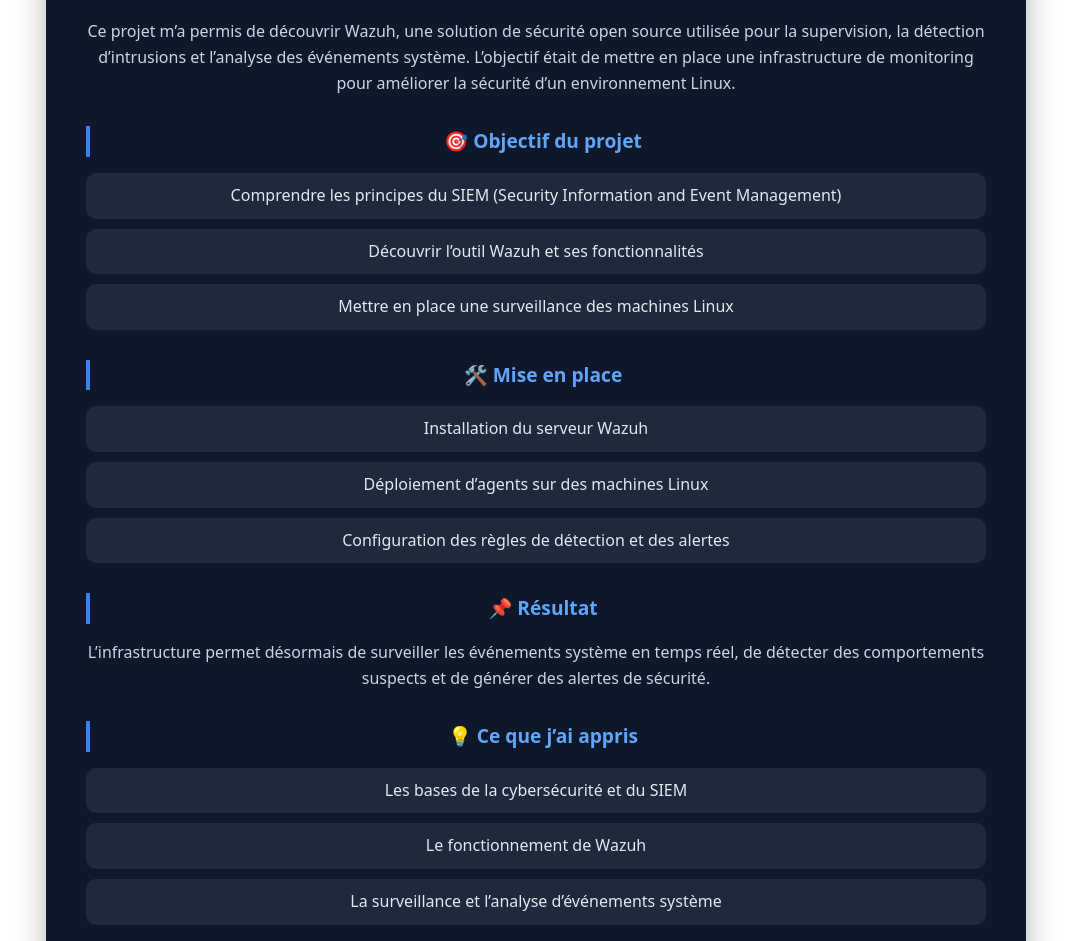
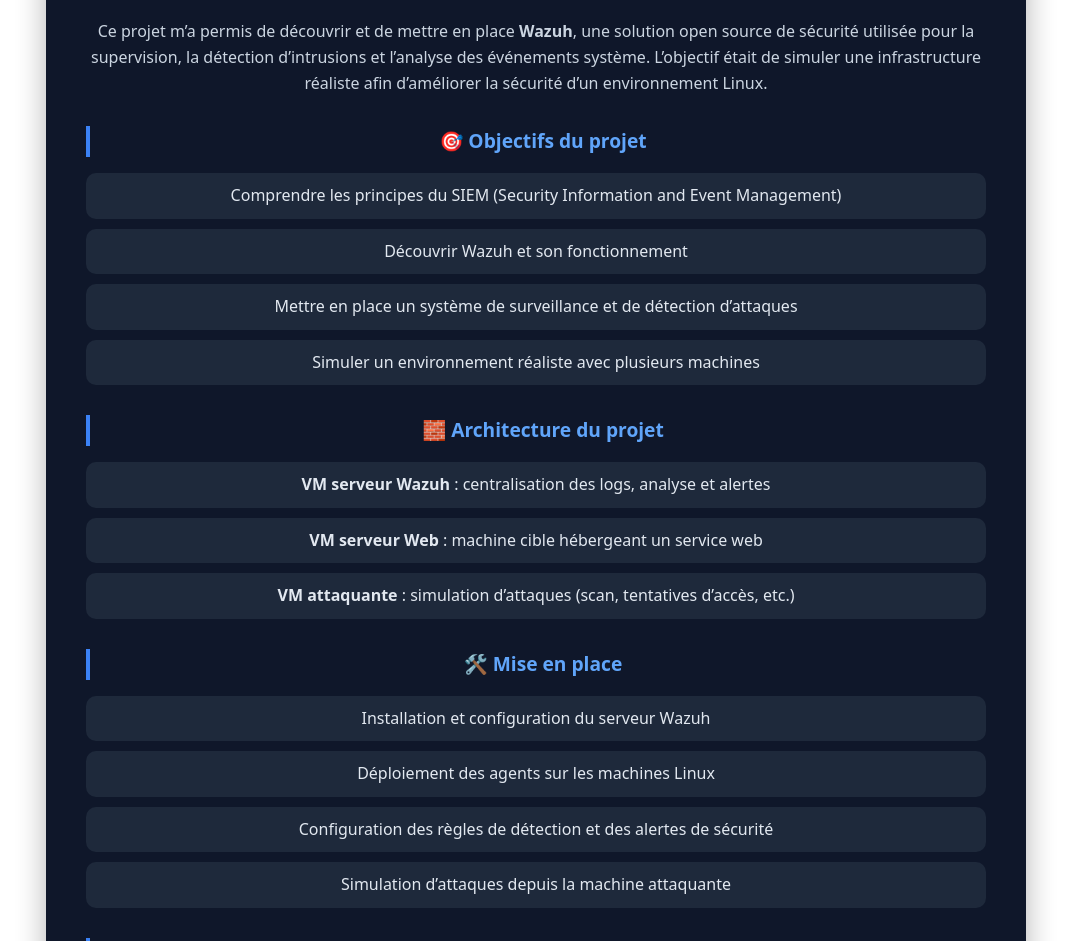
Before and after one commit to Thipakan/Portfolio-2, a React (Vite) app: page /wazuh in a window 1280 px wide. Shown: the part 380-1321 px from the top of the page, without its empty margins (104-1175 px from the left). Built offline with nearby package versions, Linux system fonts and the light colour scheme.

Commit message:
Update Wazuh.jsx

```diff
--- a/src/pages/Wazuh.jsx
+++ b/src/pages/Wazuh.jsx
@@ -8,39 +8,54 @@
       <h2>Supervision et détection d’intrusions</h2>
 
       <p>
-        Ce projet m’a permis de découvrir Wazuh, une solution de sécurité open
-        source utilisée pour la supervision, la détection d’intrusions et
-        l’analyse des événements système. L’objectif était de mettre en place
-        une infrastructure de monitoring pour améliorer la sécurité d’un
-        environnement Linux.
+        Ce projet m’a permis de découvrir et de mettre en place <strong>Wazuh</strong>, une solution
+        open source de sécurité utilisée pour la supervision, la détection d’intrusions et l’analyse
+        des événements système. L’objectif était de simuler une infrastructure réaliste afin
+        d’améliorer la sécurité d’un environnement Linux.
       </p>
 
-      <h3>🎯 Objectif du projet</h3>
+      <h3>🎯 Objectifs du projet</h3>
       <ul>
         <li>Comprendre les principes du SIEM (Security Information and Event Management)</li>
-        <li>Découvrir l’outil Wazuh et ses fonctionnalités</li>
-        <li>Mettre en place une surveillance des machines Linux</li>
+        <li>Découvrir Wazuh et son fonctionnement</li>
+        <li>Mettre en place un système de surveillance et de détection d’attaques</li>
+        <li>Simuler un environnement réaliste avec plusieurs machines</li>
+      </ul>
+
+      <h3>🧱 Architecture du projet</h3>
+      <ul>
+        <li><strong>VM serveur Wazuh</strong> : centralisation des logs, analyse et alertes</li>
+        <li><strong>VM serveur Web</strong> : machine cible hébergeant un service web</li>
+        <li><strong>VM attaquante</strong> : simulation d’attaques (scan, tentatives d’accès, etc.)</li>
       </ul>
 
       <h3>🛠️ Mise en place</h3>
       <ul>
-        <li>Installation du serveur Wazuh</li>
-        <li>Déploiement d’agents sur des machines Linux</li>
-        <li>Configuration des règles de détection et des alertes</li>
+        <li>Installation et configuration du serveur Wazuh</li>
+        <li>Déploiement des agents sur les machines Linux</li>
+        <li>Configuration des règles de détection et des alertes de sécurité</li>
+        <li>Simulation d’attaques depuis la machine attaquante</li>
       </ul>
 
-      <h3>📌 Résultat</h3>
+      <h3>📊 Résultats</h3>
       <p>
-        L’infrastructure permet désormais de surveiller les événements système
-        en temps réel, de détecter des comportements suspects et de générer
-        des alertes de sécurité.
+        L’infrastructure permet désormais de surveiller en temps réel les événements système,
+        de détecter des comportements suspects (scan réseau, connexions suspectes, etc.)
+        et de générer des alertes de sécurité visibles dans le tableau de bord Wazuh.
+      </p>
+
+      <h3>📸 Captures d’écran</h3>
+      <p>
+        Les captures d’écran du projet (dashboard Wazuh, alertes, simulation d’attaque)
+        seront ajoutées ici prochainement pour illustrer le fonctionnement complet de l’infrastructure.
       </p>
 
       <h3>💡 Ce que j’ai appris</h3>
       <ul>
-        <li>Les bases de la cybersécurité et du SIEM</li>
-        <li>Le fonctionnement de Wazuh</li>
-        <li>La surveillance et l’analyse d’événements système</li>
+        <li>Les bases du SIEM et de la cybersécurité</li>
+        <li>Le fonctionnement interne de Wazuh</li>
+        <li>La gestion d’une infrastructure multi-machines</li>
+        <li>L’analyse et la corrélation d’événements système</li>
       </ul>
     </section>
   );
```
